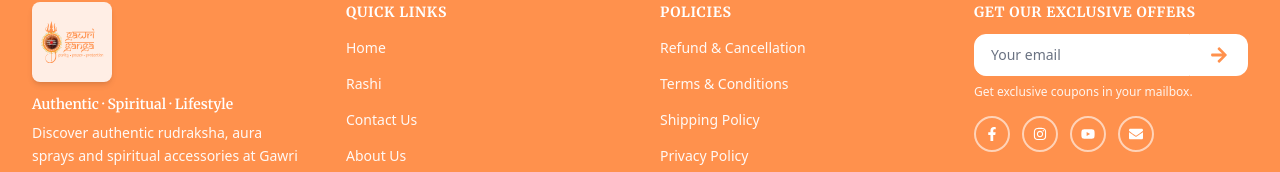
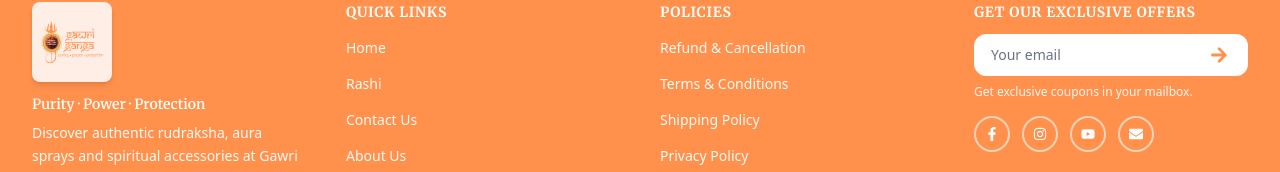
Before and after one commit to Maxzovert/gg-website-client, a React (Vite) app: page /auth in a window 1280 px wide. Shown: the part 982-1154 px from the top of the page. Built offline with nearby package versions, Linux system fonts and the light colour scheme; no server answers; a web font is replaced by a local one.

Commit message:
Update footer tagline to reflect brand values by changing "Authentic · Spiritual · Lifestyle" to "Purity · Power · Protection".

```diff
--- a/src/components/Footer.jsx
+++ b/src/components/Footer.jsx
@@ -50,7 +50,7 @@ const Footer = () => {
               <img src={logo} alt="Gawri Ganga" className="w-14 h-14 sm:w-14 sm:h-14 md:w-16 md:h-16" />
             </Link>
             <p className="mt-3 font-heading font-semibold text-white text-sm">
-              Authentic · Spiritual · Lifestyle
+              Purity · Power · Protection
             </p>
             <p className="mt-2 text-white/95 text-sm leading-relaxed max-w-[280px] sm:max-w-xs mx-auto lg:mx-0">
               Discover authentic rudraksha, aura sprays and spiritual accessories at Gawri Ganga.
```
